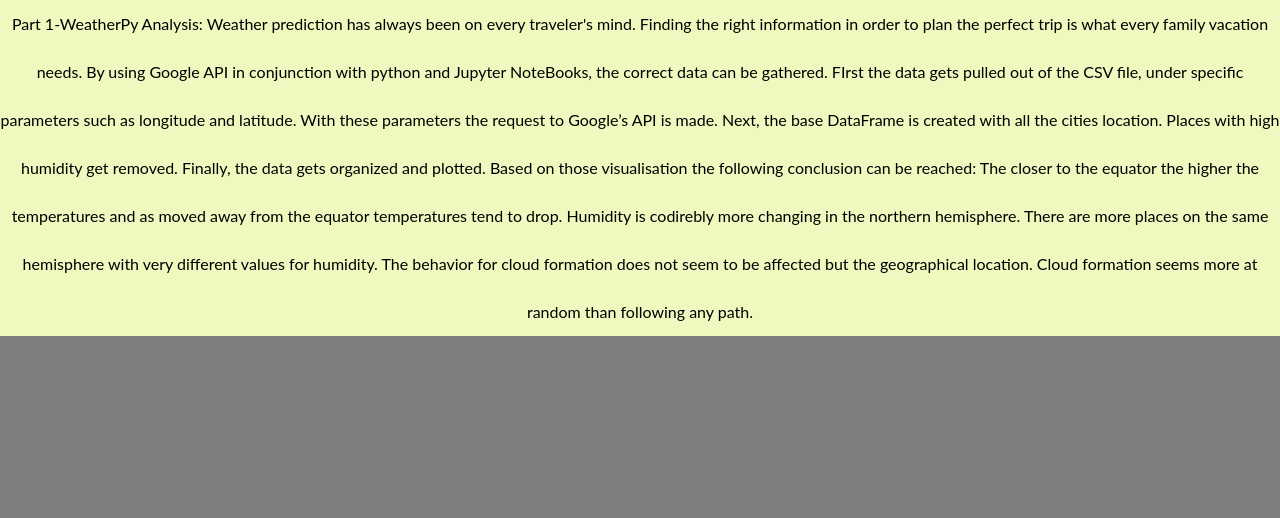
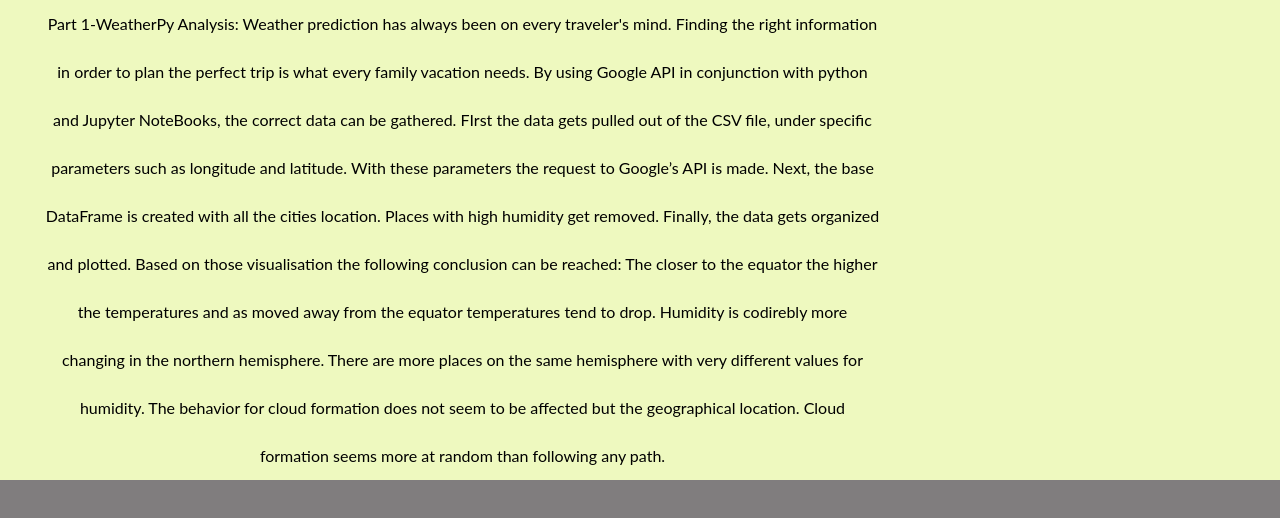
Before and after one commit to FreddyRangelA/FreddyRangelA.github.io, a plain HTML site: page index.html in a window 1280 px wide. Drawn offline with nearby package versions, Linux system fonts and the light colour scheme.

Commit message:
css update

```diff
--- a/css/styles.css
+++ b/css/styles.css
@@ -46,12 +46,15 @@ h2 {
   font-size: 2rem;
 }
 
+/*-----class for the main website rice--*/
 .why {
   line-height: 3;
   font-family: "Lato", sans-serif;
   text-align: center;
   background-color: white;
-  background-size: 50% 50%;
+  padding-left: 45px;
+  padding-right: 400px;
+
 }
 
 .why:hover {
```
